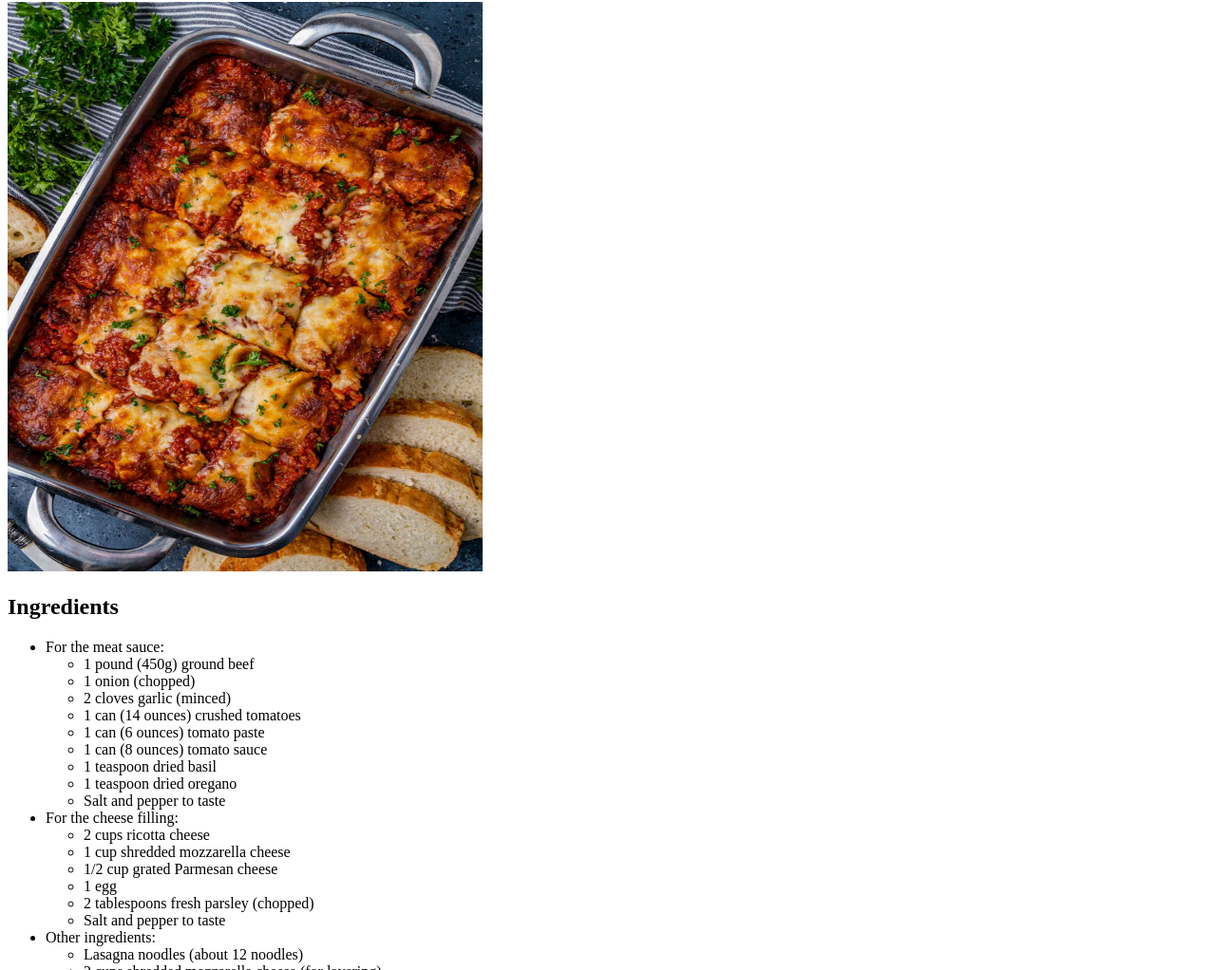
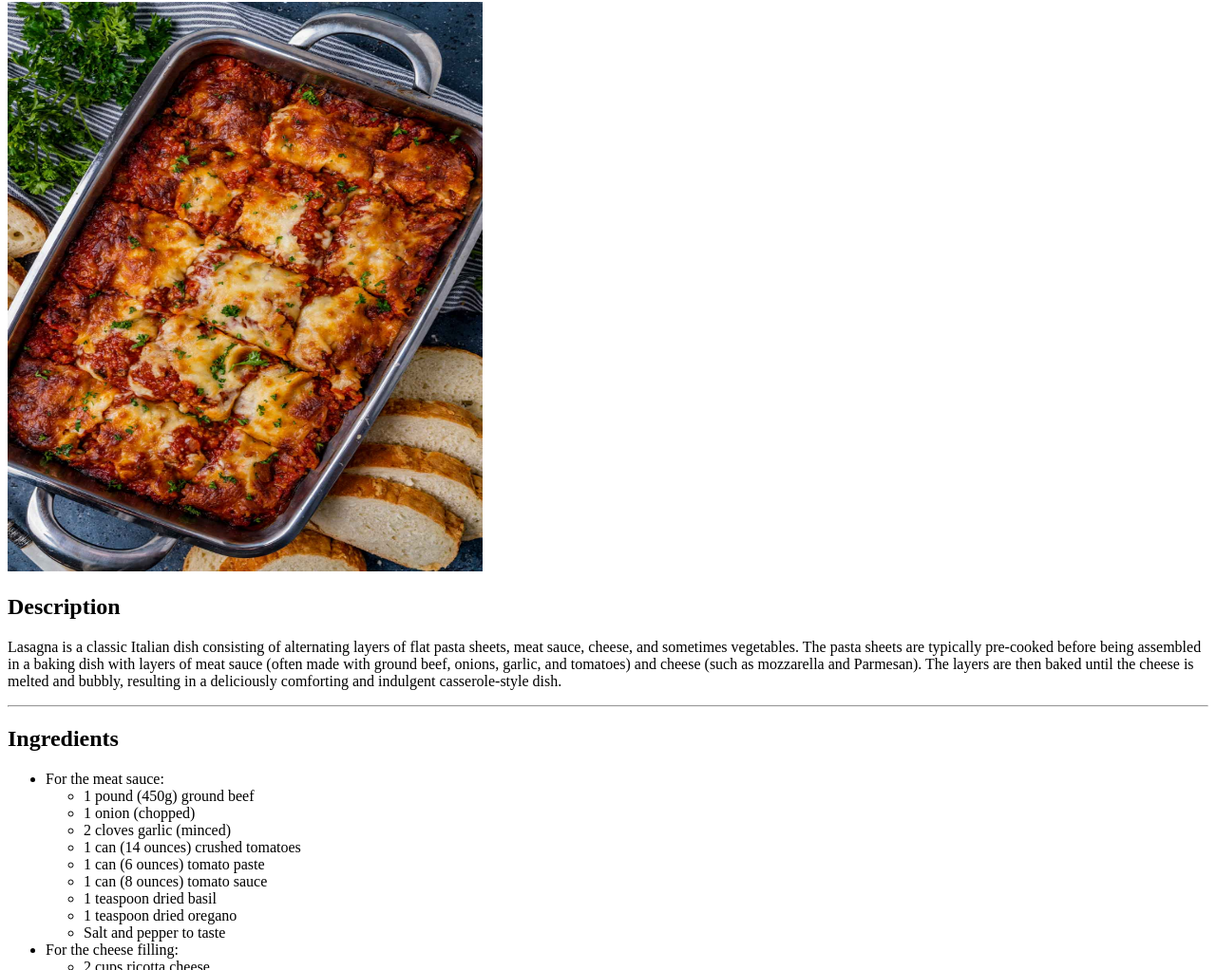
Before and after one commit to MahmoodElsaayed/odin-recipes, a plain HTML site: page recipes/lasagna.html in a window 1280 px wide. Shown: the part 78-1100 px from the top of the page at 95% size. Drawn offline with Linux system fonts and the light colour scheme.

Commit message:
Modify sub-pages' text content

```diff
--- a/recipes/lasagna.html
+++ b/recipes/lasagna.html
@@ -9,6 +9,13 @@
     <body>
         <h1>Beef ramen</h1>
         <img src="../img/lasagna.jpg" alt="a chicken shawrma wrap" width="500" height="600">
+
+        <h2>Description</h2>
+        <p>
+            Lasagna is a classic Italian dish consisting of alternating layers of flat pasta sheets, meat sauce, cheese, and sometimes vegetables. The pasta sheets are typically pre-cooked before being assembled in a baking dish with layers of meat sauce (often made with ground beef, onions, garlic, and tomatoes) and cheese (such as mozzarella and Parmesan). The layers are then baked until the cheese is melted and bubbly, resulting in a deliciously comforting and indulgent casserole-style dish.
+        </p>
+        <hr>
+
         <h2>Ingredients</h2>
         <ul>
             <li>For the meat sauce:
```
Also changed, not shown: recipes/beef-ramen.html (+6 -0 lines), recipes/chicken-shawrma.html (+6 -0 lines).
